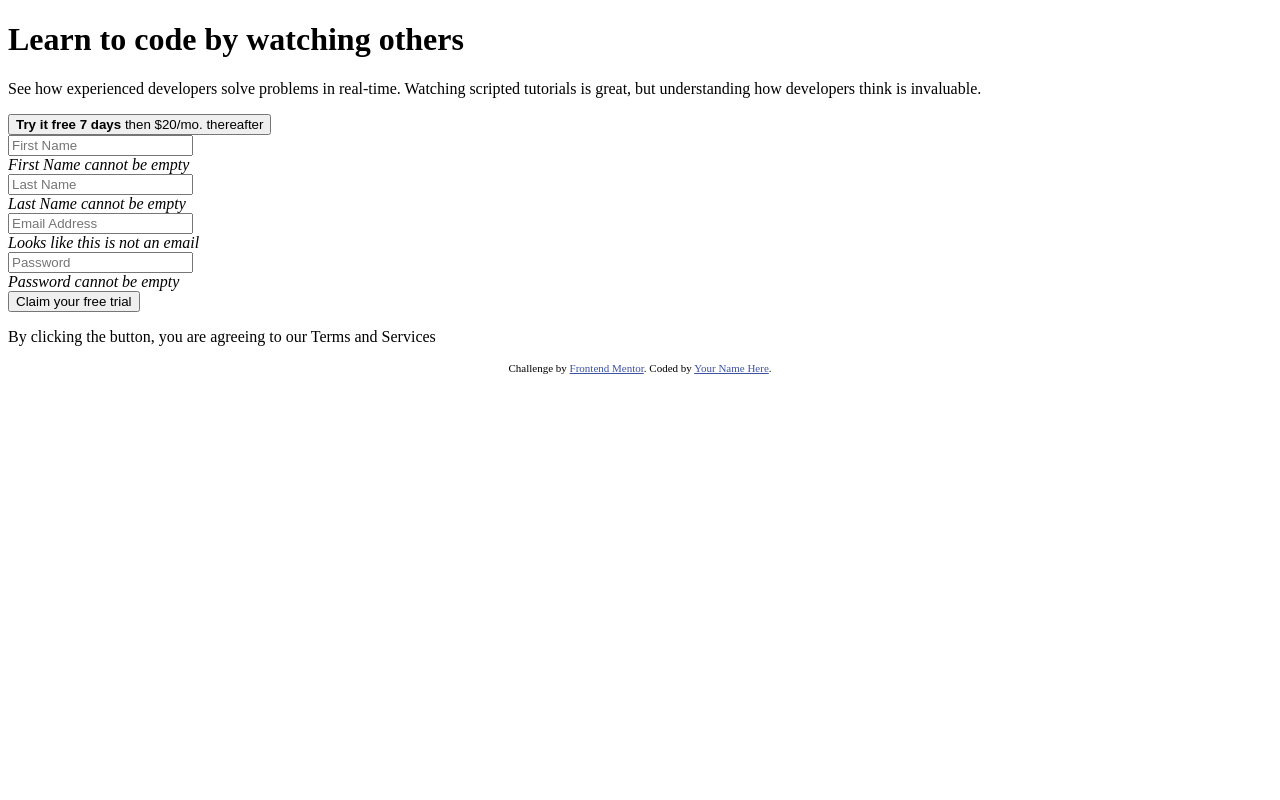
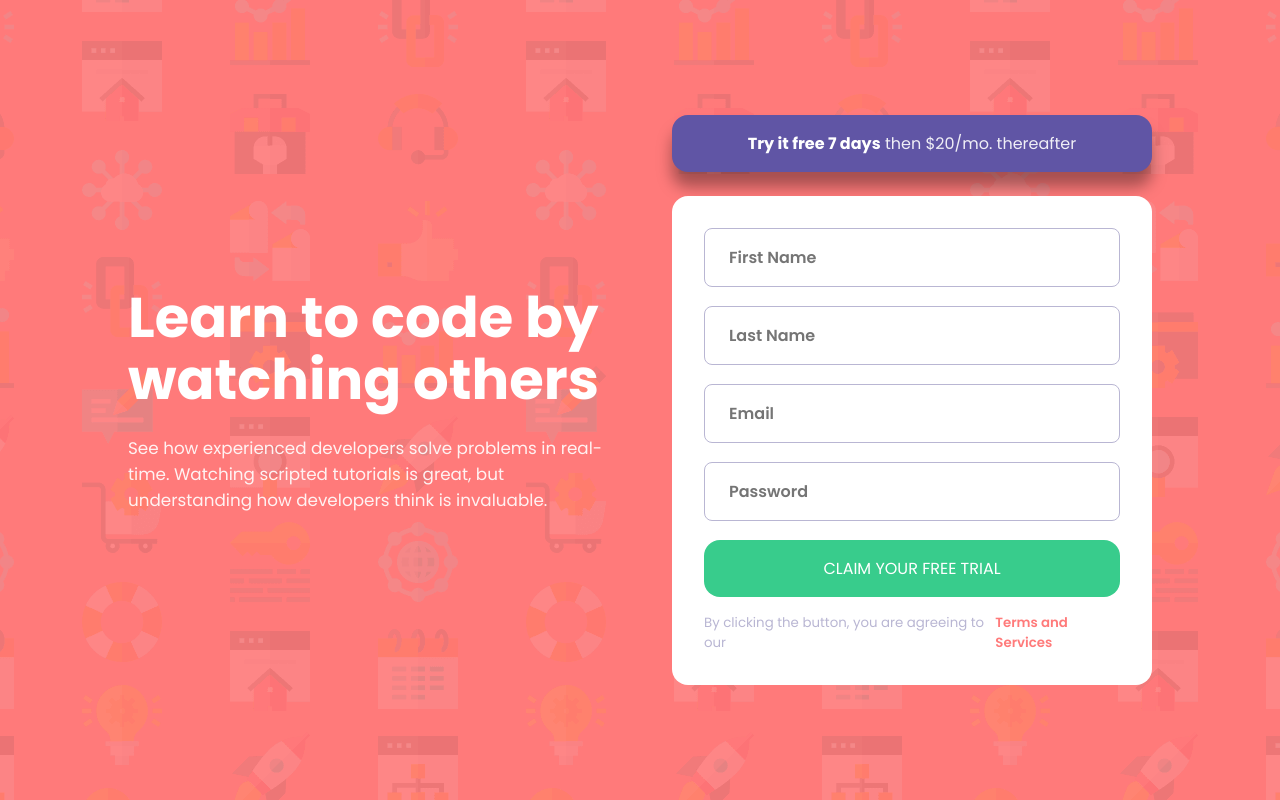
Before and after one commit to Samadeen/intro-component-with-signup, a plain HTML site: page index.html in a window 1280 px wide. Drawn offline with Linux system fonts and the light colour scheme.

Commit message:
"Refactored HTML and CSS code: updated structure, styles, and layout of intro component with sign up form."

```diff
--- a/index.html
+++ b/index.html
@@ -1,55 +1,54 @@
 <!DOCTYPE html>
 <html lang="en">
   <head>
-  <meta charset="UTF-8">
-  <meta name="viewport" content="width=device-width, initial-scale=1.0"> <!-- displays site properly based on user's device -->
+    <meta charset="UTF-8" />
+    <meta name="viewport" content="width=device-width, initial-scale=1.0" />
+    <!-- displays site properly based on user's device -->
 
-  <link rel="icon" type="image/png" sizes="32x32" href="./images/favicon-32x32.png">
-  <link rel="stylesheet" href="style.css">
-  <link href="https://fonts.googleapis.com/css?family=Poppins:400,500,600,700&display=swap" rel="stylesheet">
+    <link
+      rel="icon"
+      type="image/png"
+      sizes="32x32"
+      href="./images/favicon-32x32.png"
+    />
+
     <title>Frontend Mentor | Intro component with sign up form</title>
-
+    <link rel="stylesheet" href="./styles.css" />
+    <script src="./app.js" defer></script>
     <!-- Feel free to remove these styles or customise in your own stylesheet 👍 -->
-  <style>
-    .attribution { font-size: 11px; text-align: center; }
-    .attribution a { color: hsl(228, 45%, 44%); }
-  </style>
   </head>
   <body>
-<div class="page_container">
-  <div class="header">
-  <h1>Learn to code by
-    watching others</h1>
-
-  <p>See how experienced developers solve problems in real-time. Watching scripted tutorials is great,
-  but understanding how developers think is invaluable.</p>
+    <main class="container">
+      <div class="container-text">
+        <h1>Learn to code by watching others</h1>
+        <p>
+          See how experienced developers solve problems in real-time. Watching
+          scripted tutorials is great, but understanding how developers think is
+          invaluable.
+        </p>
       </div>
-<div class="forms_container">
-  <button class="btn_action"><span><strong>Try it free 7 days</strong> then $20/mo. thereafter</span>
-  </button>
-<!--přidat divy na error zprávy, sem nebo do js-->
-<form id="form" novalidate>
-  <input id="firstName" name="name" type="text"  placeholder="First Name" title="Input your First name"  required>
-  <div class="form_error"><em>First Name cannot be empty</em></div>
-  <input id="lastName" name="lastName" type="text" placeholder="Last Name" title="Input your Last name" required>
-  <div class="form_error"><em>Last Name cannot be empty</em></div>
-  <input id="email" name="email" type="email" placeholder="Email Address" title="Input your email" required>
-  <div class="form_error"><em>Looks like this is not an email</em></div>
-  <input id="password" name="password" type="password" placeholder="Password" title="Input any password" required>
-  <div class="form_error"><em>Password cannot be empty</em></div>
-  <input id="formSubmit" class="btn_submit" name="submit" type="submit" value="Claim your free trial">
-  <p>
-  By clicking the button, you are agreeing to our <a>Terms and Services</a>
-  </p>
+      <div class="container-form">
+        <h4>Try it free 7 days<span> then $20/mo. thereafter</span></h4>
+        <form action="" id="form">
+          <label for="firstName">
+            <input type="text" class="firstName" placeholder="First Name" />
+          </label>
+          <label for="lastName">
+            <input type="text" class="lastName" placeholder="Last Name" />
+          </label>
+          <label for="email">
+            <input type="email" class="email" placeholder="Email" />
+          </label>
+          <label for="password">
+            <input type="password" class="password" placeholder="Password" />
+          </label>
+          <button id="button">Claim your free trial</button>
+          <small
+            >By clicking the button, you are agreeing to our
+            <span> Terms and Services</span></small
+          >
         </form>
       </div>
-</div>
-  <footer>
-    <p class="attribution">
-      Challenge by <a href="https://www.frontendmentor.io?ref=challenge" target="_blank">Frontend Mentor</a>.
-      Coded by <a href="#">Your Name Here</a>.
-    </p>
-  </footer>
-  <script src="app.js"></script>
+    </main>
   </body>
 </html>
--- a/styles.css
+++ b/styles.css
@@ -1,197 +1,124 @@
 @import url('https://fonts.googleapis.com/css2?family=Poppins:ital,wght@0,100;0,200;0,300;0,400;0,500;0,600;0,700;0,800;0,900;1,100;1,200;1,300;1,400;1,500;1,600;1,700;1,800;1,900&display=swap');
+
 :root {
-    --red: hsl(0, 100%, 74%);
-    --green: hsl(154, 59%, 51%);
-    --green-border: hsl(154, 49%, 45%);
-    --blue: hsl(248, 32%, 49%);
-    --dark-blue: hsl(249, 10%, 26%);
-    --grayish-blue: hsl(246, 25%, 77%);
-    --shadow-red: hsl(0, 56%, 61%);
-    --gray-border: rgb(224, 214, 214);
+  --red: hsl(0, 100%, 74%);
+  --green: hsl(154, 59%, 51%);
+  --blue: hsl(248, 32%, 49%);
+  --dark-blue: hsl(249, 10%, 26%);
+  --grayish-blue: hsl(246, 25%, 77%);
+}
+
+* {
+  margin: 0;
+  padding: 0;
+  box-sizing: border-box;
 }
 
 body {
-    font-family: "Poppins", sans-serif;
-    background: url("images/bg-intro-mobile.png") no-repeat;
-    background-size: cover;
-    padding: 0;
-    margin: 0;
-    font-size: 16px;
-    text-align: center;
-    display: flex;
-    flex-direction: column;
-    align-items: center;
-    overflow-x: hidden;
+  font-family: 'Poppins', sans-serif;
+  background: url('./images/bg-intro-desktop.png') no-repeat center;
+  background-color: var(--red);
+  background-size: cover;
+  width: 100vw;
+  height: 100vh;
+  display: flex;
+  align-items: center;
+  justify-content: center;
 }
 
-.page_container {
-    box-sizing: border-box;
-    min-width: 350px;
-    max-width: 1440px;
-    width: 100%;
-    height: 100%;
-    background: rgba(255, 0, 0, 0.5);
-    display: flex;
-    flex-direction: column;
-    padding: 0 1rem;
+.container {
+  max-width: 80vw;
+  margin: 0 auto;
+  display: flex;
+  align-items: center;
+  gap: 4rem;
 }
 
-.header {
-    color: white;
+.container-text,
+.container-form {
+  flex: 1;
 }
 
 h1 {
-    white-space: pre-line;
-    font-weight: 600;
-    font-size: 1.5rem;
-    line-height: 2.1rem;
-    margin-top: 5rem;
+  color: white;
+  font-size: 3.5rem;
+  line-height: 1.1;
+  margin-bottom: 1.5rem;
 }
 
 p {
-    margin: 0;
-    margin-bottom: 4rem;
-    padding: 0;
-    font-weight: 400;
-    line-height: 1.5rem;
-    font-size: 0.9rem;
+  color: white;
+  font-size: 1.05rem;
+  opacity: 90%;
 }
 
-.btn_action{
-    box-sizing: border-box;
-    width: 100%;
-    margin: 0;
-    background: var(--blue);
-    color: white;
-    border: none;
-    border-radius: 0.5rem;
-    padding: 1rem;
-    box-shadow: 0px 7px 2px 0px var(--shadow-red);
-    cursor: pointer;
+h4 {
+  background-color: var(--blue);
+  color: white;
+  text-align: center;
+  padding: 1rem 0;
+  border-radius: 1rem;
+  box-shadow: 0 15px 15px rgba(0, 0, 0, 0.35);
+  margin-bottom: 1.5rem;
 }
 
-.btn_action span {
-    font-family: "Poppins", sans-serif;
-    margin: 0;
-    padding: 0 3rem;
-    font-weight: 400;
-    font-size: 0.9rem;
+h4 span {
+  font-weight: 400;
+  opacity: 0.9;
 }
 
 form {
-    display: flex;
-    flex-direction: column;
-    align-items: center;
-    justify-content: space-evenly;
-    background: white;
-    margin: 2rem 0;
-    border-radius: 0.5rem;
-    box-shadow: 0px 7px 2px 0px var(--shadow-red);
-}
-
-input:first-of-type {
-    margin-top: 1.5rem;
+  background-color: white;
+  padding: 2rem;
+  border-radius: 1rem;
 }
 
 input {
-    box-sizing: border-box;
-    font-family: "Poppins", sans-serif;
-    font-weight: 600;
-    width: 85%;
-    height: 3rem;
-    margin-top: 1rem;
-    padding-left: 1rem;
-    border: 1px solid var(--gray-border);
-    border-radius: 0.2rem;
+  display: block;
+  width: 100%;
+  padding: 1rem 1.5rem;
+  margin-bottom: 1.2rem;
+  border: 1px solid var(--grayish-blue);
+  border-radius: 0.5rem;
+  font-family: inherit;
+  font-size: 1rem;
+  font-weight: 600;
+  transition: all 0.2s ease-in-out;
 }
 
-input:focus {
-    border: 1px solid black;
+input.error {
+  border: 1px solid var(--red);
 }
 
-.btn_submit {
-    font-size: 1rem;
-    letter-spacing: 1px;
-    text-transform: uppercase;
-    font-weight: 500;
-    box-sizing: border-box;
-    width: 85%;
-    background: var(--green);
-    border: none;
-    box-shadow: 0px 1px 1px 3px var(--green-border);
-    color: white;
-    cursor: pointer;
+input:hover,
+input:focus {
+  outline: 1.5px solid var(--blue);
 }
 
-form p {
-    font-size: 0.7rem;
-    padding: 1rem 3rem;
-    margin-bottom: 1rem;
-    font-weight: 600;
-    color: var(--grayish-blue);
-    line-height: 1.5rem;
+button {
+  display: block;
+  width: 100%;
+  padding: 1rem 0;
+  background-color: var(--green);
+  color: white;
+  border: none;
+  border-radius: 1rem;
+  font-family: inherit;
+  font-size: 1rem;
+  text-transform: uppercase;
+  margin-bottom: 1rem;
 }
 
-form a {
-    color: var(--red);
-    font-weight: 700;
+small {
+  display: flex;
+  align-items: center;
+  justify-content: center;
+  color: var(--grayish-blue);
+  gap: 0.25rem;
 }
 
-.error {
-    background: url("images/icon-error.svg") no-repeat;
-    background-position: 95% center;
-    background-size: 1.5rem 1.5rem;
+small span {
+  color: var(--red);
+  font-weight: 600;
+  cursor: pointer;
 }
-
-.form_error {
-    display: none;
-    margin-top: 0.3rem;
-    box-sizing: border-box;
-    width: 85%;
-    text-align: end;
-    color:var(--red);
-    font-size: 0.7rem;
-    font-weight: 500;
-}
-
-@media screen and (min-width: 720px) {
-
-    body {
-        background-repeat: repeat;
-        background-size: auto 50rem;
-        background-clip: border-box;
-        overflow: hidden;
-    }
-
-    .page_container {
-        flex-direction: row;
-        height: 100vh;
-        align-items: center;
-        justify-content: center;
-    }
-
-    .header {
-        width: 49%;
-        max-width: 30rem;
-        text-align: left;
-        padding-right: 1rem;
-    }
-
-    .forms_container {
-        width: 49%;
-        max-width: 35rem;
-        align-items: flex-start;
-    }
-
-    form {
-        padding: 1rem 0;
-    }
-
-    h1 {
-        font-weight: 700;
-        font-size: 3rem;
-        line-height: 3.5rem;
-    }
-
-
-}
```
Lines whose indentation alone changed are shown as unchanged.
